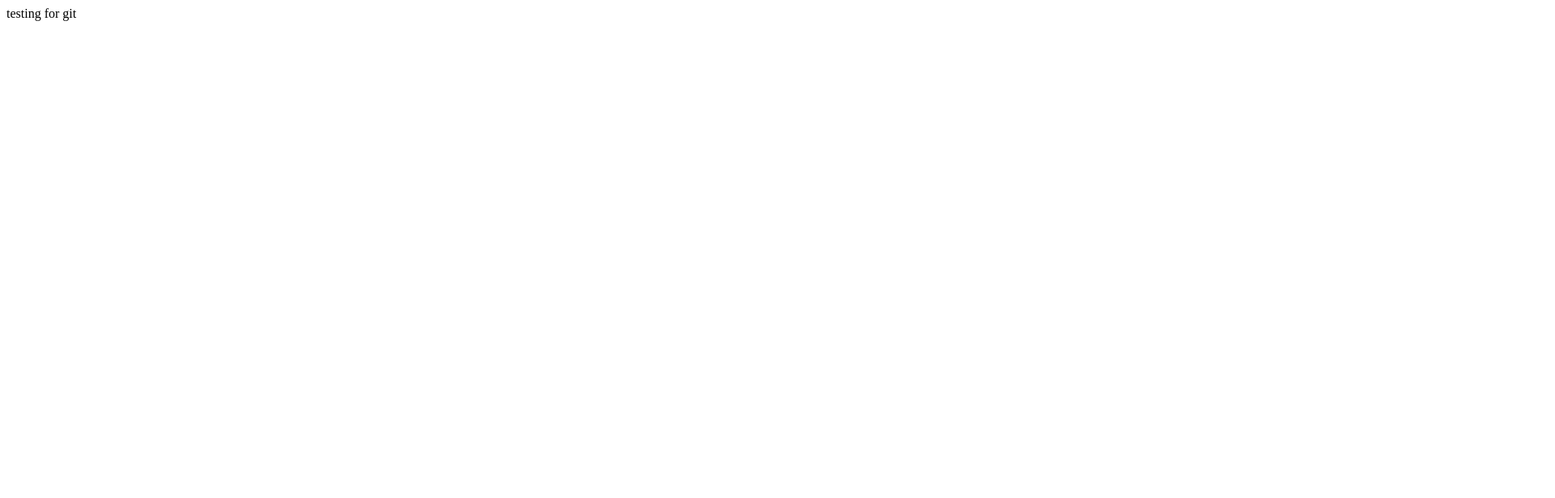
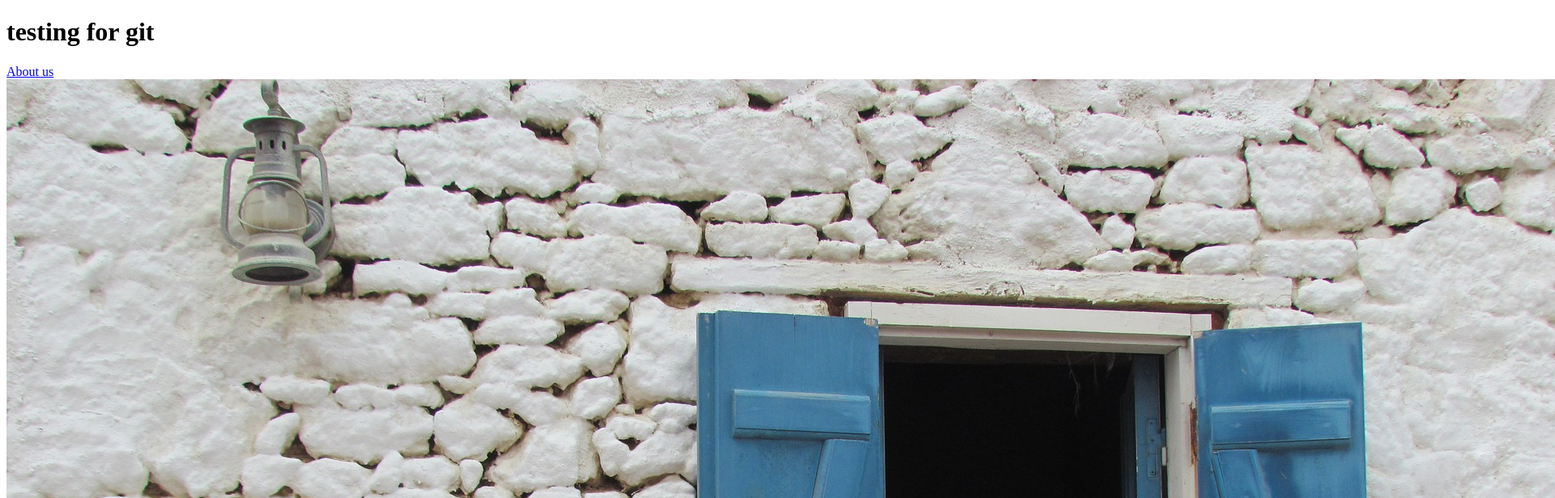
Before and after one commit to ask8xm/test-2, a plain HTML site: page index.html in a window 1280 px wide. Shown: the top 616 px of the page at 81% size, 1920 px wide, since content can reach past the window. Drawn offline with Linux system fonts and the light colour scheme.

Commit message:
add about

```diff
--- a/index.html
+++ b/index.html
@@ -2,9 +2,13 @@
 <html lang="en">
 <head>
 	<meta charset="UTF-8">
-	<title>Document</title>
+	<title>Test 2 Project</title>
 </head>
 <body>
-	testing for git
+	<h1>testing for git</h1>
+	<a href="./about.html">About us</a>
+	<div>
+		<img src="./static/karpathos-1932328_1920.jpg" alt="">
+	</div>
 </body>
 </html>
```
Also changed, not shown: about.html (added, +12 -0 lines), static/karpathos-1932328_1920.jpg (added).
